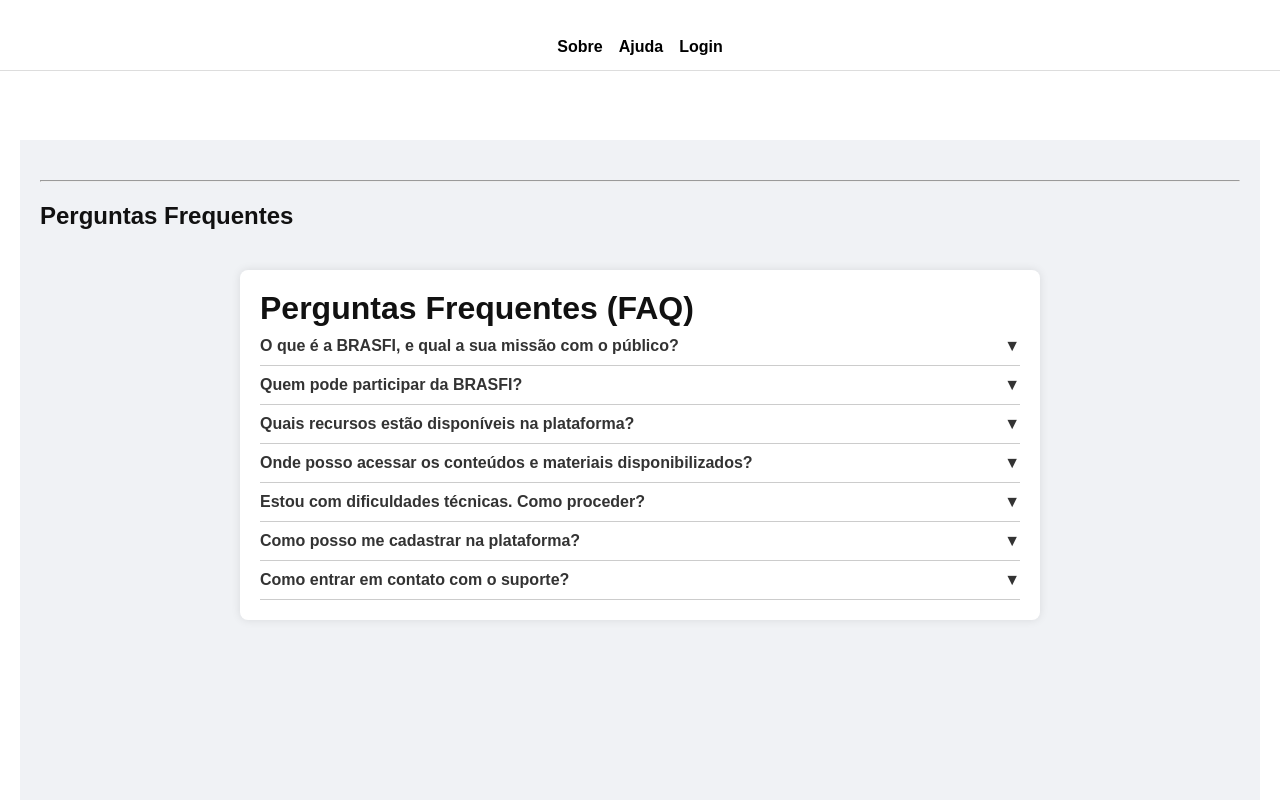
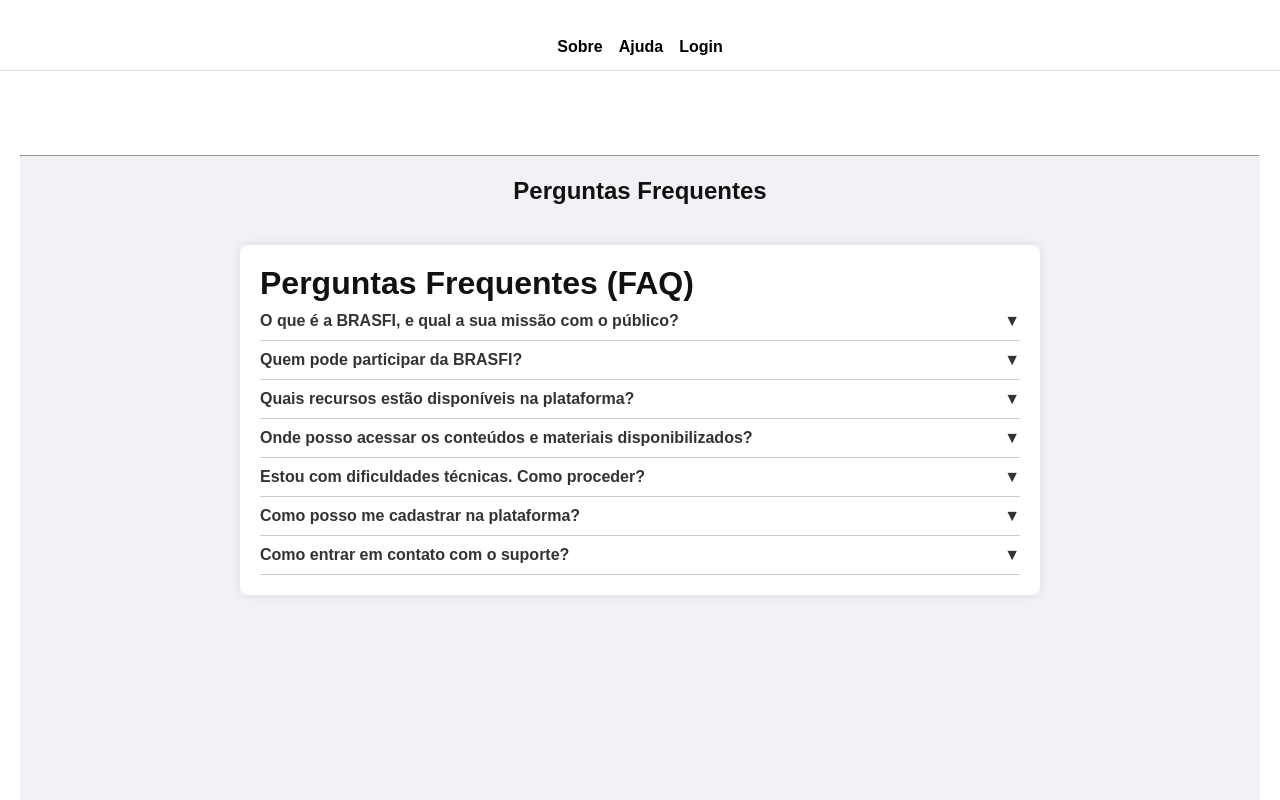
Before and after one commit to maludantass/Projetos3, a React (Vite) app in the folder react-frontend/: page /ajuda in a window 1280 px wide. Shown: the top 800 px of the page. Built offline with nearby package versions, Linux system fonts and the light colour scheme.

Commit message:
Update Ajuda.jsx

```diff
--- a/react-frontend/src/pages/Ajuda.jsx
+++ b/react-frontend/src/pages/Ajuda.jsx
@@ -1,15 +1,15 @@
 import React from "react";
-import Faq from "./Faq"; //componente de FAQ
+import Faq from "./Faq";
+import './Faq.css';
 
 const Ajuda = () => {
     return (
-        <div className="ajuda-container">
-
+        <div className= "Txt-Faq">
             <hr style={{ margin: "20px 0" }} />
             <h2>Perguntas Frequentes</h2>
 
-            <Faq /> {/* aqui FAQ aparece dentro da página de ajuda*/}
-        </div>
+            <Faq /> {}
+            </div>
     );
 };
 
```
